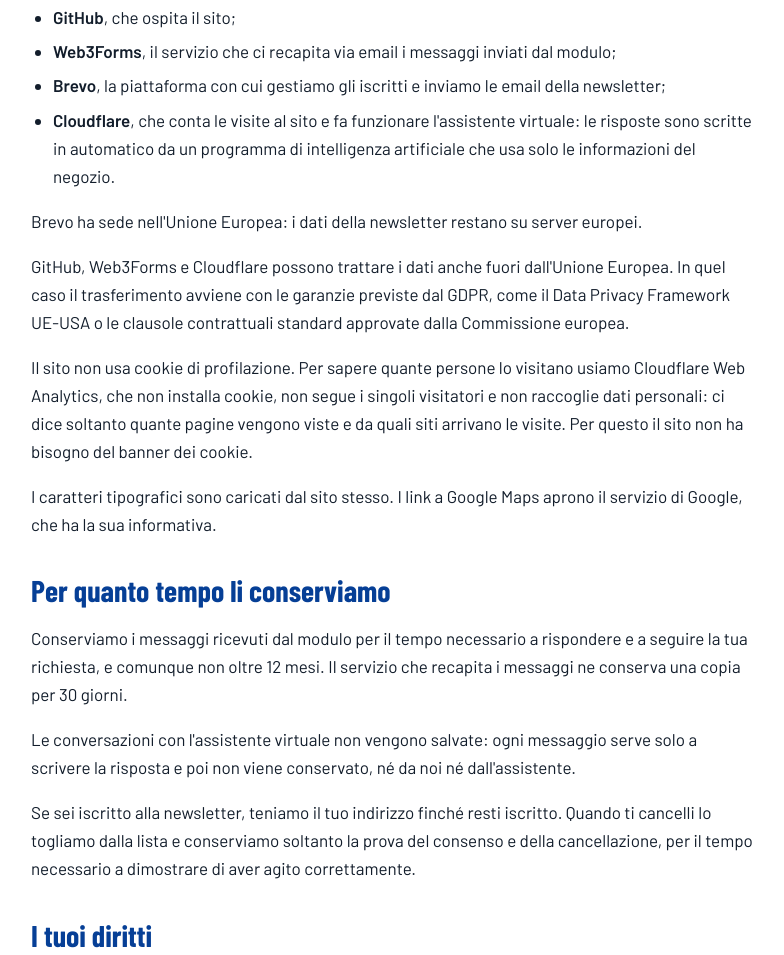
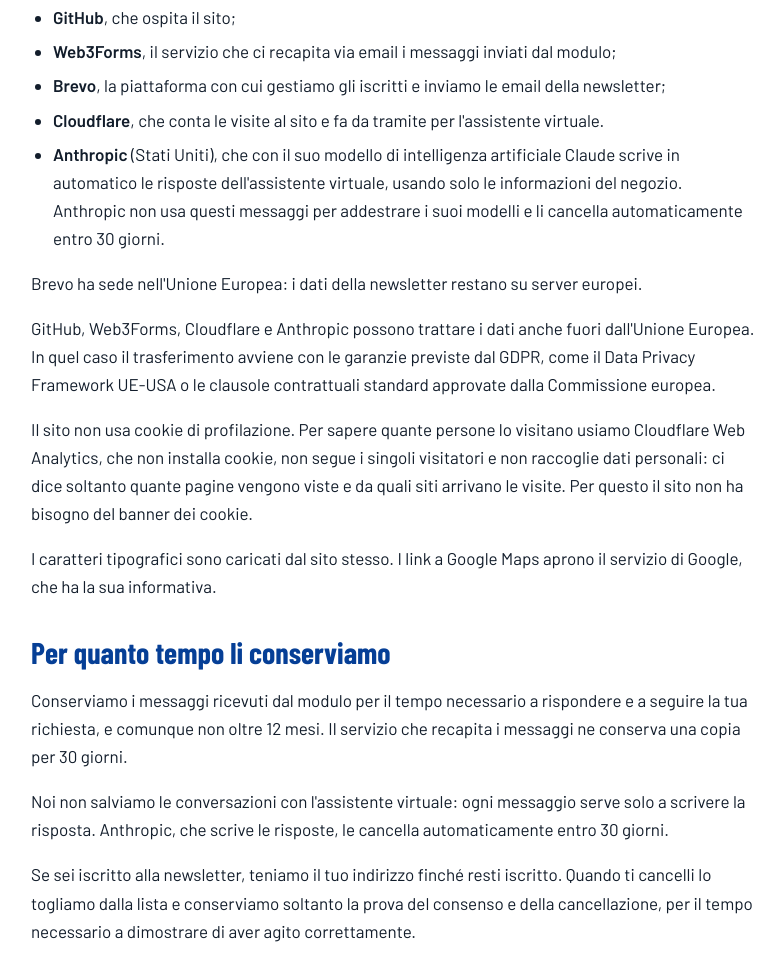
Before and after one commit to Website-bot-demo/almokka, a plain HTML site: page privacy.html in a window 1280 px wide. Shown: the part 1604-2559 px from the top of the page, without its empty margins (247-1031 px from the left). Drawn offline with Linux system fonts and the light colour scheme.

Commit message:
Privacy: l'assistente virtuale usa Claude di Anthropic
Co-Authored-By: Claude Opus 5.5 <noreply@anthropic.com>
Claude-Session: https://claude.ai/code/session_01M9NEbyW1siCD2buabXDAxd

```diff
--- a/privacy.html
+++ b/privacy.html
@@ -69,16 +69,17 @@
     <li><strong>GitHub</strong>, che ospita il sito;</li>
     <li><strong>Web3Forms</strong>, il servizio che ci recapita via email i messaggi inviati dal modulo;</li>
     <li><strong>Brevo</strong>, la piattaforma con cui gestiamo gli iscritti e inviamo le email della newsletter;</li>
-    <li><strong>Cloudflare</strong>, che conta le visite al sito e fa funzionare l'assistente virtuale: le risposte sono scritte in automatico da un programma di intelligenza artificiale che usa solo le informazioni del negozio.</li>
+    <li><strong>Cloudflare</strong>, che conta le visite al sito e fa da tramite per l'assistente virtuale.</li>
+    <li><strong>Anthropic</strong> (Stati Uniti), che con il suo modello di intelligenza artificiale Claude scrive in automatico le risposte dell'assistente virtuale, usando solo le informazioni del negozio. Anthropic non usa questi messaggi per addestrare i suoi modelli e li cancella automaticamente entro 30 giorni.</li>
   </ul>
   <p>Brevo ha sede nell'Unione Europea: i dati della newsletter restano su server europei.</p>
-  <p>GitHub, Web3Forms e Cloudflare possono trattare i dati anche fuori dall'Unione Europea. In quel caso il trasferimento avviene con le garanzie previste dal GDPR, come il Data Privacy Framework UE-USA o le clausole contrattuali standard approvate dalla Commissione europea.</p>
+  <p>GitHub, Web3Forms, Cloudflare e Anthropic possono trattare i dati anche fuori dall'Unione Europea. In quel caso il trasferimento avviene con le garanzie previste dal GDPR, come il Data Privacy Framework UE-USA o le clausole contrattuali standard approvate dalla Commissione europea.</p>
   <p>Il sito non usa cookie di profilazione. Per sapere quante persone lo visitano usiamo Cloudflare Web Analytics, che non installa cookie, non segue i singoli visitatori e non raccoglie dati personali: ci dice soltanto quante pagine vengono viste e da quali siti arrivano le visite. Per questo il sito non ha bisogno del banner dei cookie.</p>
   <p>I caratteri tipografici sono caricati dal sito stesso. I link a Google Maps aprono il servizio di Google, che ha la sua informativa.</p>
 
   <h2>Per quanto tempo li conserviamo</h2>
   <p>Conserviamo i messaggi ricevuti dal modulo per il tempo necessario a rispondere e a seguire la tua richiesta, e comunque non oltre 12 mesi. Il servizio che recapita i messaggi ne conserva una copia per 30 giorni.</p>
-  <p>Le conversazioni con l'assistente virtuale non vengono salvate: ogni messaggio serve solo a scrivere la risposta e poi non viene conservato, né da noi né dall'assistente.</p>
+  <p>Noi non salviamo le conversazioni con l'assistente virtuale: ogni messaggio serve solo a scrivere la risposta. Anthropic, che scrive le risposte, le cancella automaticamente entro 30 giorni.</p>
   <p>Se sei iscritto alla newsletter, teniamo il tuo indirizzo finché resti iscritto. Quando ti cancelli lo togliamo dalla lista e conserviamo soltanto la prova del consenso e della cancellazione, per il tempo necessario a dimostrare di aver agito correttamente.</p>
 
   <h2>I tuoi diritti</h2>
```
